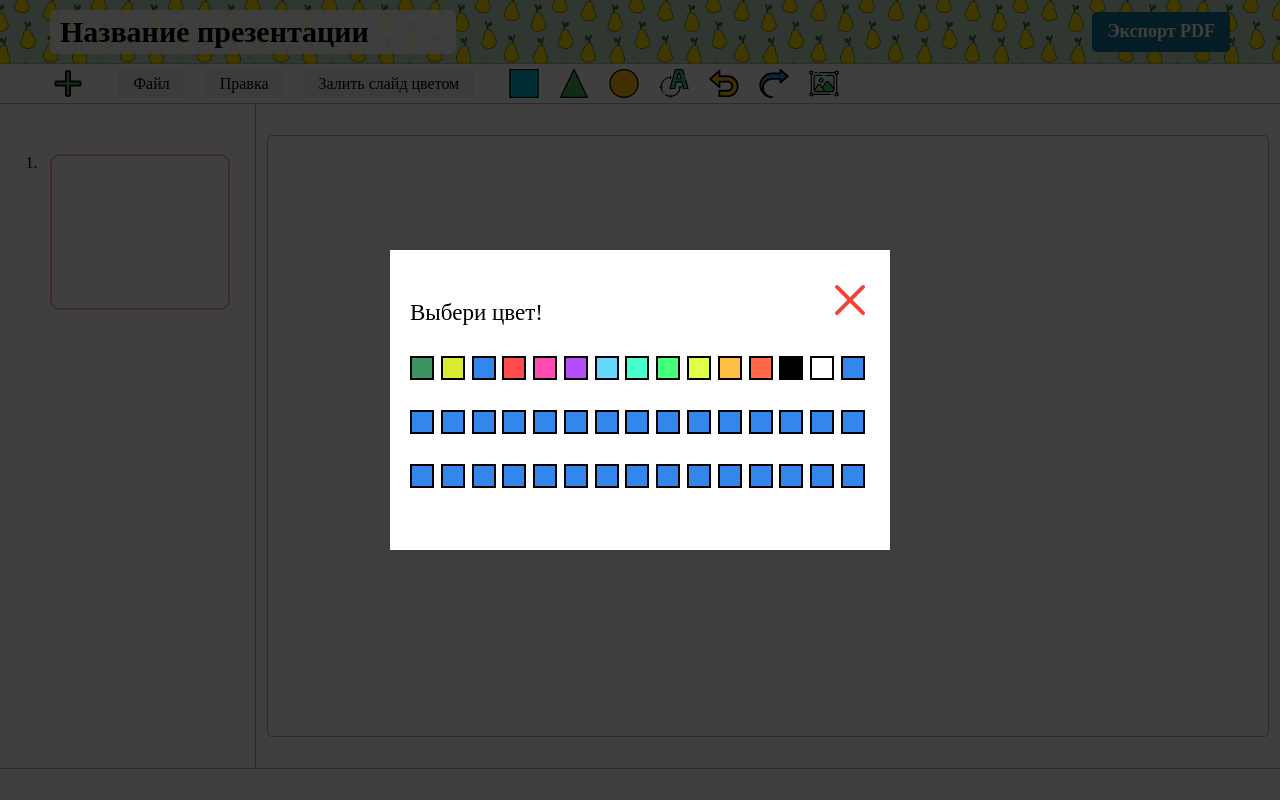
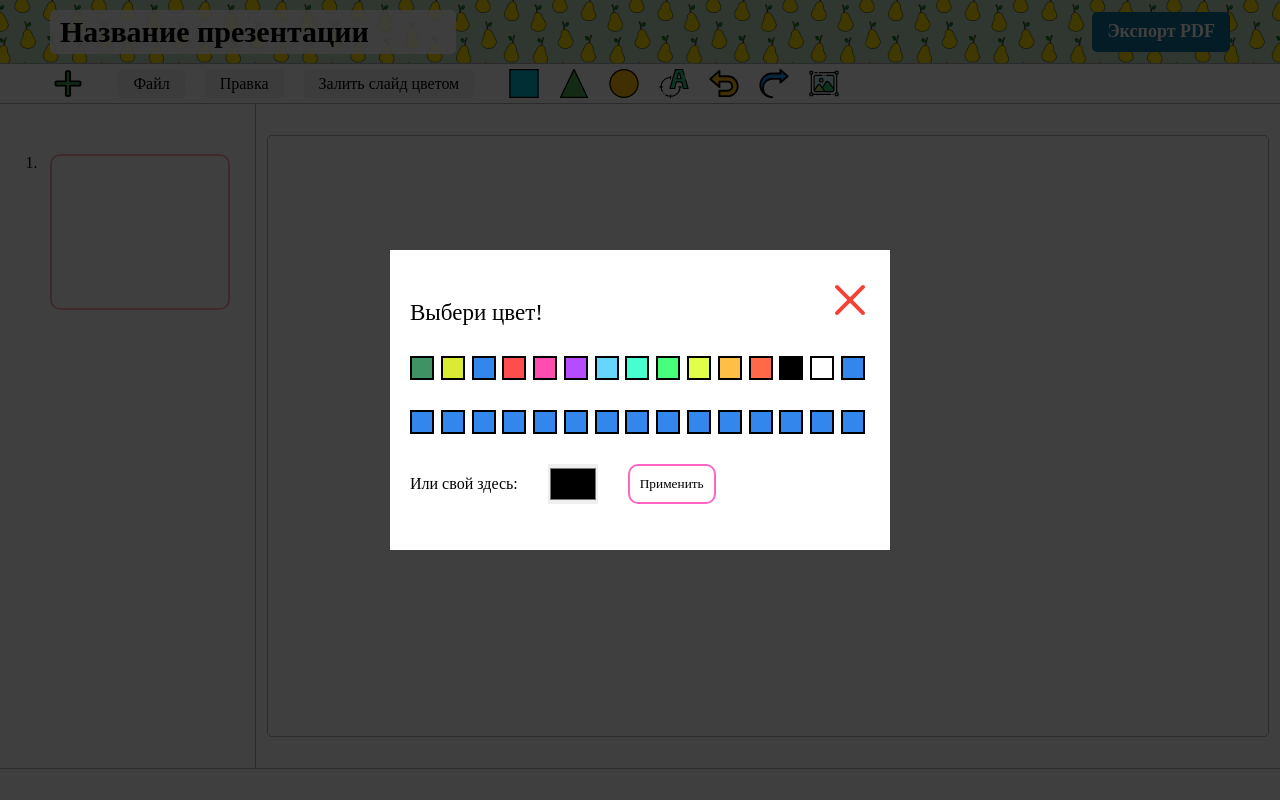
Before and after one commit to anatoliypus/beauty-slides, a React (Create React App) app: page / in a window 1280 px wide. Both pictures are taken after a click on the button "Залить слайд цветом". Built offline with nearby package versions, Linux system fonts and the light colour scheme; a web font is replaced by a local one.

Commit message:
Added a palette to palette xD

```diff
--- a/src/methods/methods.ts
+++ b/src/methods/methods.ts
@@ -622,3 +622,38 @@ export function getImageBase64FromDialog(): Promise<String> {
         input.click();
     });
 }
+
+interface changeSlideOrderPayload {
+    offset: number;
+    slideId: string;
+}
+
+export function changeSlideOrder(app: AppType, payload: changeSlideOrderPayload) {
+    const slideToMoveIndex = app.slides.findIndex(slide => slide.id === payload.slideId);
+    let newSlides: Array<SlideType> = [];
+    if (payload.offset > 0) {
+        app.slides.forEach((slide, index) => {
+            if (index < slideToMoveIndex) {
+                newSlides[index] = slide;
+            }
+            if (index === slideToMoveIndex) {
+                newSlides[index + payload.offset] = slide;
+            }
+
+            if (index >= slideToMoveIndex && index <= slideToMoveIndex + payload.offset && index !== slideToMoveIndex) {
+                newSlides[index - 1] = slide;
+            }
+
+            if (index > slideToMoveIndex + payload.offset) {
+                newSlides[index] = slide;
+            }
+        });
+    } else if (payload.offset < 0) {
+
+    }
+
+    return {
+        ...app,
+        slides: newSlides.length > 0 ? newSlides: app.slides
+    };
+}
--- /dev/null
+++ b/src/view/Instruments/components/ChangeOwnColor.tsx
@@ -0,0 +1,46 @@
+import React from 'react';
+import styles from './Palette.module.css';
+import { dispatch } from '../../../dispatcher';
+import { setSlideBg, changeTextColor, figureBackgroundSet, strokeColorSet } from '../../../methods/methods';
+
+interface ChangeOwnColorProps {
+    type: 'slide' | 'textColor' | 'strokeColor' | 'figureBG';
+    changeVisibility: React.Dispatch<React.SetStateAction<boolean>>;
+}
+
+export default function ChangeOwnColor(props: ChangeOwnColorProps) {
+    const ref = React.useRef<HTMLInputElement>(null);
+    const [color, changeColor] = React.useState<string>('#000000');
+    const submit = () => {
+        if (ref.current) {
+            if (props.type === 'slide') {
+                dispatch(setSlideBg, color);
+            } else if (props.type === 'textColor') {
+                dispatch(changeTextColor, color)
+            } else if (props.type === 'figureBG') {
+                dispatch(figureBackgroundSet, color)
+            } else if (props.type === 'strokeColor') {
+                dispatch(strokeColorSet, color)
+            }
+            props.changeVisibility(false);
+        }
+    }
+    React.useEffect(() => {
+        if (ref.current) {
+            changeColor(ref.current.value);
+        }
+    }, []);
+    return (
+        <div className={styles.changeColorBlock}>
+            <p>Или свой здесь:</p>
+            <input
+                ref={ref}
+                type="color"
+                className={styles.colorsInput}
+                value="#000000"
+                onChange={(e) => {if (ref.current) changeColor(ref.current.value)}}
+            />
+            <button onClick={submit} className={styles.applyBtn}>Применить</button>
+        </div>
+    );
+}
--- a/src/view/Instruments/components/ColorBlock.tsx
+++ b/src/view/Instruments/components/ColorBlock.tsx
@@ -12,16 +12,7 @@ interface ColorBlockProps {
 export default function ColorBlock(props: ColorBlockProps) {
     return (
         <div onClick={() => {
-            if (props.type === 'slide') {
-                dispatch(setSlideBg, props.color);
-            } else if (props.type === 'textColor') {
-                dispatch(changeTextColor, props.color)
-            } else if (props.type === 'figureBG') {
-                dispatch(figureBackgroundSet, props.color)
-            } else if (props.type === 'strokeColor') {
-                dispatch(strokeColorSet, props.color)
-            }
-            props.changeVisibility(false);
+
 
         }} className={styles.colorBlock} style={{backgroundColor: props.color}}></div>
     )
--- a/src/view/Instruments/components/Palette.module.css
+++ b/src/view/Instruments/components/Palette.module.css
@@ -57,3 +57,25 @@
     height: 30px;
     cursor: pointer;
 }
+
+.colorsInput {
+    width: 50px;
+    height: 40px;
+    margin-left: 30px;
+    cursor: pointer;
+    border: 0;
+}
+
+.changeColorBlock {
+    margin-top: 30px;
+    display: flex;
+    align-items: center;
+}
+
+.applyBtn {
+    margin-left: 30px;
+    background: transparent;
+    border: 2px solid #ff66c4;
+    padding: 10px;
+    border-radius: 10px;
+}
--- a/src/view/Instruments/components/Palette.tsx
+++ b/src/view/Instruments/components/Palette.tsx
@@ -2,6 +2,7 @@ import React from 'react';
 import styles from './Palette.module.css';
 import closeIcon from '../img/close.svg';
 import ColorBlock from './ColorBlock';
+import ChangeOwnColor from './ChangeOwnColor';
 
 interface PaletteProps {
     visibility: boolean;
@@ -50,22 +51,8 @@ export default function Palette(props: PaletteProps) {
                     <ColorBlock type={props.type} changeVisibility={props.changeVisibility} color='#3386eb' />
                     <ColorBlock type={props.type} changeVisibility={props.changeVisibility} color='#3386eb' />
                     <ColorBlock type={props.type} changeVisibility={props.changeVisibility} color='#3386eb' />
-                    <ColorBlock type={props.type} changeVisibility={props.changeVisibility} color='#3386eb' />
-                    <ColorBlock type={props.type} changeVisibility={props.changeVisibility} color='#3386eb' />
-                    <ColorBlock type={props.type} changeVisibility={props.changeVisibility} color='#3386eb' />
-                    <ColorBlock type={props.type} changeVisibility={props.changeVisibility} color='#3386eb' />
-                    <ColorBlock type={props.type} changeVisibility={props.changeVisibility} color='#3386eb' />
-                    <ColorBlock type={props.type} changeVisibility={props.changeVisibility} color='#3386eb' />
-                    <ColorBlock type={props.type} changeVisibility={props.changeVisibility} color='#3386eb' />
-                    <ColorBlock type={props.type} changeVisibility={props.changeVisibility} color='#3386eb' />
-                    <ColorBlock type={props.type} changeVisibility={props.changeVisibility} color='#3386eb' />
-                    <ColorBlock type={props.type} changeVisibility={props.changeVisibility} color='#3386eb' />
-                    <ColorBlock type={props.type} changeVisibility={props.changeVisibility} color='#3386eb' />
-                    <ColorBlock type={props.type} changeVisibility={props.changeVisibility} color='#3386eb' />
-                    <ColorBlock type={props.type} changeVisibility={props.changeVisibility} color='#3386eb' />
-                    <ColorBlock type={props.type} changeVisibility={props.changeVisibility} color='#3386eb' />
-                    <ColorBlock type={props.type} changeVisibility={props.changeVisibility} color='#3386eb' />
                 </div>
+                <ChangeOwnColor type={props.type} changeVisibility={props.changeVisibility} />
             </div>
         </>
     )
--- a/src/view/SlideCarousel/Miniature.tsx
+++ b/src/view/SlideCarousel/Miniature.tsx
@@ -4,6 +4,7 @@ import { SlideType } from '../../model/model';
 import getObjects from '../SlideViewport/getObjects';
 import { dispatch } from '../../dispatcher';
 import { changeSlide } from '../../methods/methods';
+import useChangeSlideOrderProps from './useChangeSlideOrder';
 
 interface MiniatureProps {
     index: number;
@@ -16,6 +17,8 @@ interface MiniatureProps {
 export default function Miniature(props: MiniatureProps) {
 
     const miniatureRef = React.useRef<HTMLDivElement>(null);
+    const slideCarouselItemRef = React.useRef(null);
+    useChangeSlideOrderProps({ref: slideCarouselItemRef, id: props.slide.id});
 
     const [proportions, changeProportions] = React.useState({kWidth: 1, kHeight: 1});
 
@@ -41,7 +44,7 @@ export default function Miniature(props: MiniatureProps) {
         dispatch(changeSlide, props.slide.id)
     }
     return (
-        <div onClick={miniatureOnClick} className={styles.slideCarouselItem} key={props.slide.id}>
+        <div ref={slideCarouselItemRef} onClick={miniatureOnClick} className={styles.slideCarouselItem} key={props.slide.id}>
             <p>{props.index}.</p>
             <div
                 ref={miniatureRef}
--- a/src/view/SlideCarousel/SlideCarousel.module.css
+++ b/src/view/SlideCarousel/SlideCarousel.module.css
@@ -8,6 +8,7 @@
   box-sizing: border-box;
   /* padding: 40px 0; */;
   overflow-y: scroll;
+  position: relative;
 }
 
 .slideMiniature {
--- /dev/null
+++ b/src/view/SlideCarousel/useChangeSlideOrder.tsx
@@ -0,0 +1,84 @@
+import React from 'react';
+import { changeSlideOrder } from '../../methods/methods';
+import { dispatch } from '../../dispatcher';
+
+interface useChangeSlideOrderProps {
+    ref: any;
+    id: string;
+}
+
+export default function useChangeSlideOrder(props: useChangeSlideOrderProps) {
+    // setting states
+
+    const [elementY, _changeElementY] = React.useState(0);
+
+    // setting states` refs
+
+    const myCordsStateRef = React.useRef(elementY);
+    const changeElementY = (data: any) => {
+        myCordsStateRef.current = data;
+        _changeElementY(data);
+    };
+
+    // setting dynamic cords and sizes
+
+    React.useLayoutEffect(() => {
+        if (! elementY) {
+            const screenHeight = document.documentElement.clientHeight;
+            const newTop = props.ref.current.getBoundingClientRect().y - screenHeight * 0.08 - screenHeight * 0.05
+            changeElementY(newTop);
+        }
+        if (props.ref.current && elementY) {
+            props.ref.current.style.top = elementY + 'px';
+            props.ref.current.style.position = 'absolute';
+            props.ref.current.style.marginTop = 0;
+        }
+    });
+
+    // setting dragging listener
+
+    React.useEffect(() => {
+        let initialCursorY: number;
+        let initialY: number;
+        const miniatureHeight = 156;
+        const miniatureMargin = 50;
+        const elOnMouseMove = (e: MouseEvent) => {
+            if (props.ref.current) {
+                const newY = elementY + e.pageY - initialCursorY;
+                changeElementY(newY);
+            }
+        };
+        const elOnMouseUp = (e: MouseEvent) => {
+            window.removeEventListener('mousemove', elOnMouseMove);
+            const offsetPx = myCordsStateRef.current - initialY;
+            if (offsetPx > 0) {
+                const offset = Math.floor((offsetPx - miniatureHeight - miniatureMargin) / miniatureHeight);
+                dispatch(changeSlideOrder, {offset: offset, slideId: props.id});
+            }
+            if (offsetPx < 0) {
+                const offset = -Math.floor((-offsetPx - miniatureMargin) / miniatureHeight);
+                dispatch(changeSlideOrder, {offset: offset, slideId: props.id});
+            }
+        };
+        const elOnMouseDown = (e: MouseEvent) => {
+            if (props.ref.current && !e.defaultPrevented) {
+                e.preventDefault();
+                initialY = myCordsStateRef.current;
+                initialCursorY = e.pageY;
+                window.addEventListener('mouseup', elOnMouseUp, { once: true });
+                window.addEventListener('mousemove', elOnMouseMove);
+            }
+        };
+        props.ref.current.addEventListener('mousedown', elOnMouseDown, {
+            once: true,
+        });
+        return () => {
+            if (props.ref.current)
+                props.ref.current.removeEventListener(
+                    'mousedown',
+                    elOnMouseDown
+                );
+        };
+    });
+
+}
--- a/src/view/SlideViewport/SlideViewport.tsx
+++ b/src/view/SlideViewport/SlideViewport.tsx
@@ -28,7 +28,6 @@ export default function SlideViewport(props: SlideViewportProps) {
             backgroundSize: 'cover',
         };
     }
-    if (slideStyles2) console.log(slideStyles2.background);
     return (
         <div className={styles.slideViewport}>
             <div
```
